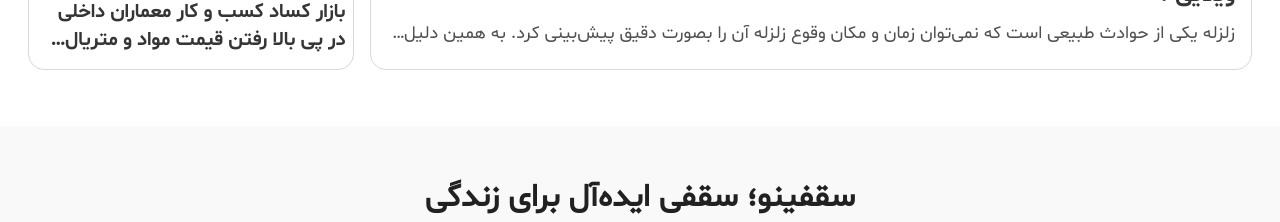
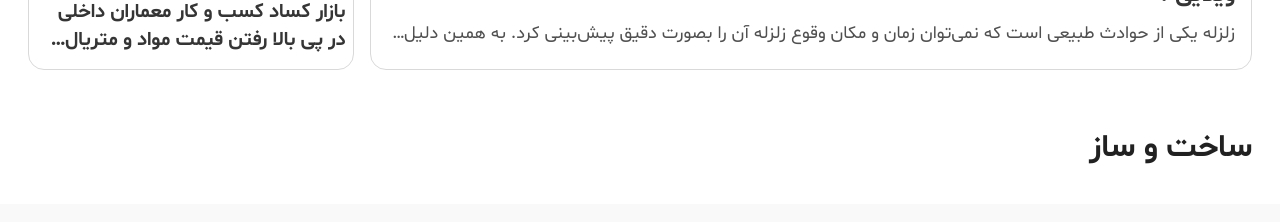
Before and after one commit to soheil-jalili/Saghfinoo, a Next.js app: page /news in a window 1280 px wide. Shown: the part 1560-1782 px from the top of the page. Built offline with nearby package versions, Linux system fonts and the light colour scheme.

Commit message:
[ADD] Title Component

```diff
--- a/app/news/page.tsx
+++ b/app/news/page.tsx
@@ -26,6 +26,10 @@ const News: React.FC = () => {
           <HousingCard />
         </div>
       </div>
+      <TitlePage
+        title="ساخت و ساز"
+        className="mt-10 sm:mt-14! px-4  md:px-10.5 lg:px-[65px] xl:px-0 text-gray-12"
+      />
     </div>
   );
 };
```
